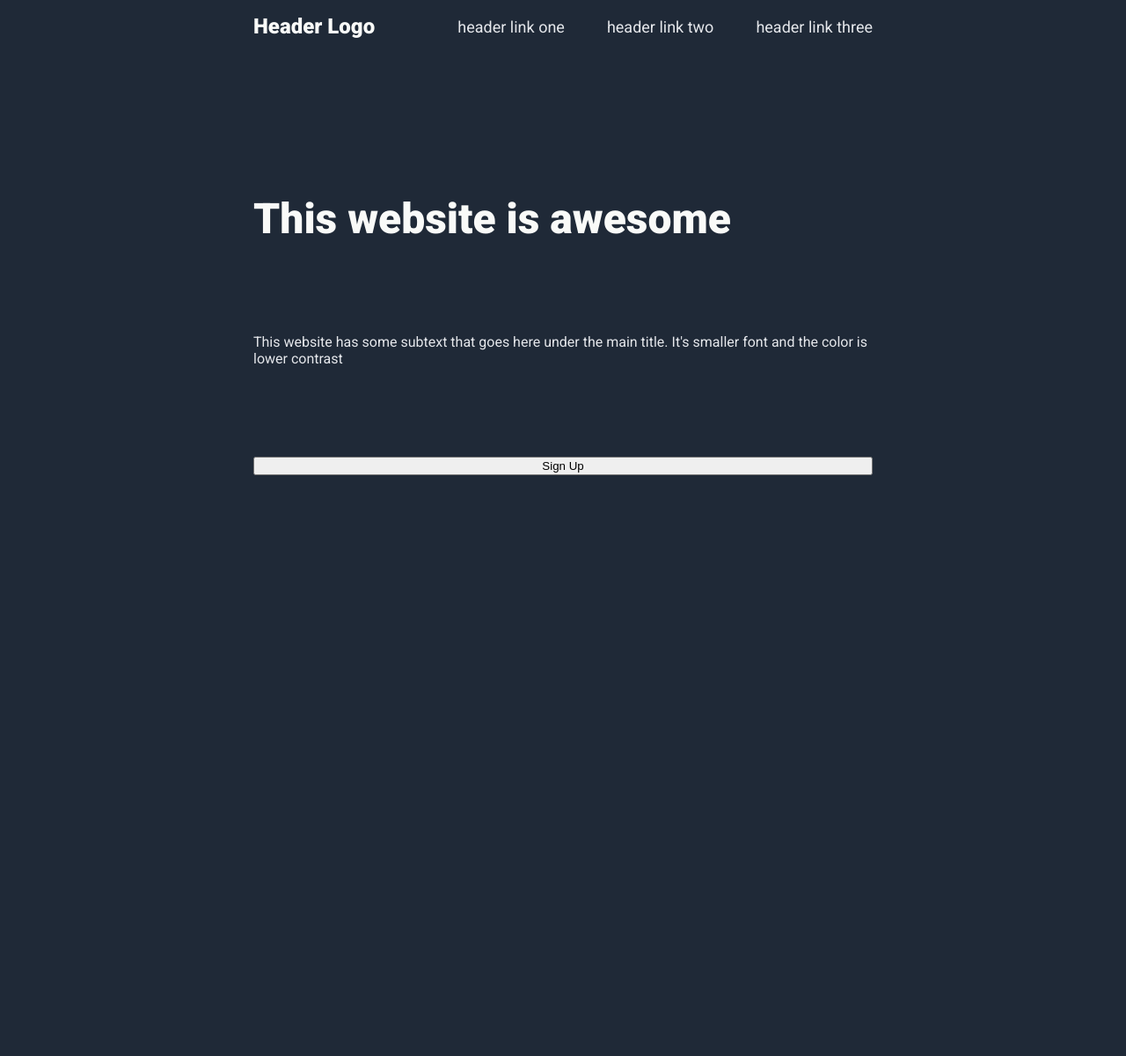
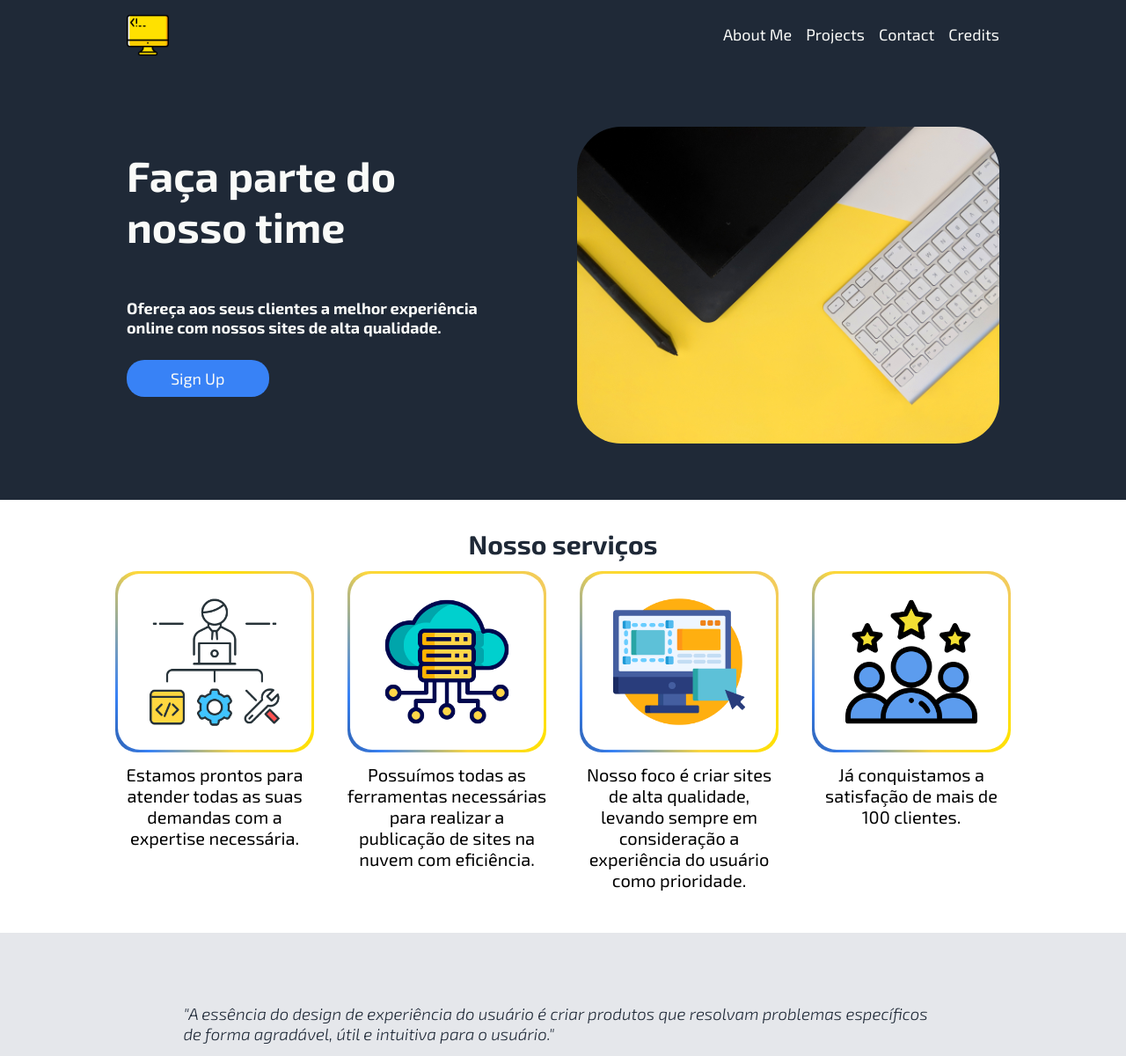
Before and after one commit to AdrianeSantosDev/landing-page, a plain HTML site: page index.html in a window 1280 px wide. Shown: the top 1200 px of the page at 88% size. Before the commit the page ends 800 px from the top, so only its background shows below. Drawn offline with Linux system fonts and the light colour scheme.

Commit message:
Update index.html

```diff
--- a/index.html
+++ b/index.html
@@ -1,50 +1,128 @@
 <!DOCTYPE html>
 <html lang="en">
-<head>
-  <meta charset="UTF-8">
-  <meta http-equiv="X-UA-Compatible" content="IE=edge">
-  <meta name="viewport" content="width=<device-width>, initial-scale=1.0">
-  <title>Landing Page</title>
-  <link href='http://fonts.googleapis.com/css?family=Roboto:400,100,100italic,300,300italic,400italic,500,500italic,700,700italic,900italic,900' rel='stylesheet' type='text/css'>
-</device-width>
 
-<!-- --bg-color: #FBEC5D; -->
-<style>
-  :root {
-    --bg-color: #1F2937;
-    --color-text: #F9FAF8;
-    --sec-color-text: #E5E7EB;
-}
-  body{
-    color:var(--color-text);
-    font-family: Roboto;
-    margin:0;
-    padding-inline: 18rem;
-    background-color: var(--bg-color);
-    display: flex;
-    flex-direction: column;
-  }
-</style>
-<body>
-  <header style="display: flex; justify-content: space-between; padding-block: 1rem; align-items:center;">
-    <a style="font-size: 24px;font-weight: 900;">Header Logo</a>
-    <div style="display:flex; gap: 3rem; font-size: 18px;color: var(--sec-color-text)">
-      <a>header link one</a>
-      <a>header link two</a>
-      <a>header link three</a>
-    </div>
-  </header>
-  <div style="display: flex; padding-block: 10rem; justify-content: space-between;">
-    <div style="display: flex; flex-direction: column; justify-content: space-between">
-      <div style="font-size: 48px; font-weight: 900;">This website is awesome</div>
-      <div style="color: var(--sec-color-text);">This website has some subtext that goes here under the main title. It's smaller font and the color is lower contrast</div>
-      <button>Sign Up</button>
-    </div>
-    <img src="./background.jpg" alt="" style="height:20rem; border-radius: 20px;">
-  </div>
+  <head>
+    <meta charset="UTF-8" />
+    <meta name="viewport" content="width=main, initial-scale=1.0" />
+    <title>SantosDev - Website</title>
+    <link rel="icon" type="image/x-icon" href="./monitor.png" />
+    <link rel="stylesheet" href="./index.css" />
+    <link rel="preconnect" href="https://fonts.googleapis.com" />
+    <link rel="preconnect" href="https://fonts.gstatic.com" crossorigin />
+    <link href="https://fonts.googleapis.com/css2?family=Exo+2:ital,wght@0,300;0,400;0,700;1,300&display=swap" rel="stylesheet" />
+  </head>
 
-  <div style="background-color: white">
+  <body>
+    <header>
+      <img src="./images/monitor.png" alt="yellow monitor illustration" class="icon" />
+      <section class="links">
+        <a>About Me</a>
+        <a>Projects</a>
+        <a>Contact</a>
+        <a>Credits</a>
+      </section>
+      <span class="menuButton">
+        <object class="menuIcon" data="./images/bars-solid.svg" type="image/svg+xml"></object>
+      </span>
+    </header>
+    <main>
+      <section class="first">
+        <h1>Faça parte do nosso time</h1>
+        <h2>
+          Ofereça aos seus clientes a melhor experiência online com nossos sites
+          de alta qualidade.
+        </h2>
+        <button class="submit">Sign Up</button>
+        <img src="./images/background.jpg" class="img" alt="Image with yellow background and a
+      keyboard, pens, a tablet" />
+      </section>
+      <section class="services">
+        <h1>Nosso serviços</h1>
+        <article>
+          <div class="infoImgContainer">
+            <div class="imgContainer">
+              <img class="infoImg" src="./images/support.png" alt="Illustration image with a person in the computer and a terminal, gear and tools icons" />
+            </div>
+            <span>Estamos prontos para atender todas as suas demandas com a
+              expertise necessária.</span>
+          </div>
+          <div class="infoImgContainer">
+            <div class="imgContainer">
+              <img class="infoImg" src="./images/server.png" alt="Illustration image with a cloud and a server" />
+            </div>
+            <span>Possuímos todas as ferramentas necessárias para realizar a
+              publicação de sites na nuvem com eficiência.</span>
+          </div>
+          <div class="infoImgContainer">
+            <div class="imgContainer">
+              <img class="infoImg" src="./images/ux.png" alt="Illustration image monitor a few elements on teh screen" />
+            </div>
+            <span>Nosso foco é criar sites de alta qualidade, levando sempre em
+              consideração a experiência do usuário como prioridade.</span>
+          </div>
+          <div class="infoImgContainer">
+            <div class="imgContainer">
+              <img class="infoImg" src="./images/rating.png" alt="Illustration image with three person icons with a star on top." />
+            </div>
+            <span>Já conquistamos a satisfação de mais de 100 clientes.</span>
+          </div>
+        </article>
+      </section>
+      <section class="text">
+        <article>
+          <h1>
+            "A essência do design de experiência do usuário é criar produtos que
+            resolvam problemas específicos de forma agradável, útil e intuitiva
+            para o usuário."
+          </h1>
+          <h3>
+            - Don Norman, autor de "Design Emocional" e pioneiro em experiência
+            do usuário.
+          </h3>
+        </article>
+      </section>
+      <section class="action">
+        <article>
+          <h1>Está na hora! Participe do nosso time!</h1>
+          <h3>Clique ao lado!</h3>
+          <button>Sign up</button>
+        </article>
+      </section>
+    </main>
+    <footer>Copyright<a class="author" href="https://github.com/AdrianeSantosDev"> © AdrianeSantosDev </a></footer>
+    <nav>
+      <span class="closeButton">
+        <object class="closeIcon" data="./images/xmark-solid.svg"></object>
+      </span>
+      <a>About Me</a>
+      <a>Projects</a>
+      <a>Contact</a>
+      <a>Credits</a>
+    </nav>
+    <dialog>
+      <span class="closeCredits">
+        <object class="closeIcon" data="./images/xmark-solid.svg"></object>
+      </span>
+      <h1>Credits</h1>
+      <article>
+        <a href="https://www.flaticon.com/free-icons/screen" title="screen icons">
+          Monitor Icon - Smashicons - Flaticon
+        </a>
+        <a href="https://www.flaticon.com/free-icons/group" title="group icons">
+          Rating pic - Freepik - Flaticon
+        </a>
+        <a href="https://www.flaticon.com/free-icons/server" title="server icons">
+          Server Pic - RaftelDesign - Flaticon
+        </a>
+        <a href="https://www.flaticon.com/free-icons/it-department" title="it department icons">
+          Support Pic - by Paul J. - Flaticon
+        </a>
+        <a href="https://www.flaticon.com/free-icons/design" title="design icons">
+          UX Pic - Freepik - Flaticon
+        </a>
+      </article>
+    </dialog>
+    <script src="./index.js"></script>
+  </body>
 
-  </div>
-</body>
 </html>
```
